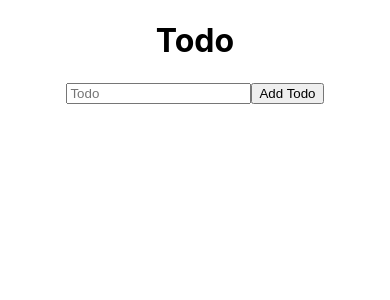
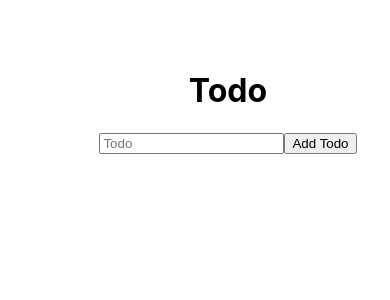
Before and after one commit to kenadil/onetech-react, a React (Create React App) app: page / in a window 390 px wide. Shown: the top 300 px of the page. Built offline with nearby package versions, Linux system fonts and the light colour scheme.

Commit message:
styles fixed

```diff
--- a/src/App.css
+++ /dev/null
@@ -1,38 +0,0 @@
-.App {
-  text-align: center;
-}
-
-.App-logo {
-  height: 40vmin;
-  pointer-events: none;
-}
-
-@media (prefers-reduced-motion: no-preference) {
-  .App-logo {
-    animation: App-logo-spin infinite 20s linear;
-  }
-}
-
-.App-header {
-  background-color: #282c34;
-  min-height: 100vh;
-  display: flex;
-  flex-direction: column;
-  align-items: center;
-  justify-content: center;
-  font-size: calc(10px + 2vmin);
-  color: white;
-}
-
-.App-link {
-  color: #61dafb;
-}
-
-@keyframes App-logo-spin {
-  from {
-    transform: rotate(0deg);
-  }
-  to {
-    transform: rotate(360deg);
-  }
-}
--- a/src/App.tsx
+++ b/src/App.tsx
@@ -1,5 +1,4 @@
 import React from "react";
-import "./App.css";
 import TodoPage from "./pages/TodoPage";
 
 const App = (): JSX.Element => {
--- a/src/components/Todo.css
+++ b/src/components/Todo.css
@@ -1,3 +1,17 @@
 .completed {
     text-decoration: line-through;
 }
+
+ul {
+    position: relative;
+    left: 10%;
+}
+
+ul > li {
+    width: 10%;
+    margin-bottom: 10px;
+}
+
+ul > p {
+    white-space: pre;
+}
--- a/src/components/TodoList.tsx
+++ b/src/components/TodoList.tsx
@@ -1,22 +1,27 @@
 import React from "react";
 import * as State from "../services/state/todoState";
 import { TodoElement } from "./TodoElement";
+import "./Todo.css";
 
 export interface ITodoListProps {
   todos: State.Todos;
   onTodoClick: (id: number) => void;
 }
 
-const TodoList: React.FC<ITodoListProps> = ({todos, onTodoClick}) => {
+const TodoList: React.FC<ITodoListProps> = ({ todos, onTodoClick }) => {
   return (
+    <div className="TodoList">
       <ul>
         {todos.map((todo) => (
-                <TodoElement key={todo.id} {...todo}
+          <TodoElement
+            key={todo.id}
+            {...todo}
             onClick={() => onTodoClick(todo.id)}
           />
         ))}
       </ul>
-    )
-}
+    </div>
+  );
+};
 
 export default TodoList;
--- a/src/containers/TodoInput.tsx
+++ b/src/containers/TodoInput.tsx
@@ -2,7 +2,8 @@ import { connect } from "react-redux";
 import { Dispatch } from "redux";
 import { Todos } from "../services/state/todoState";
 import { TodoAction, addTodo } from "../services/action";
-import { IAddTodoButtonProps, TodoInput } from "../components/TodoInput";
+import { TodoInput } from "../components/TodoInput";
+import { ITodoInputProps } from "../services/interfaces/TodoInputProps";
 
 const mapStateToProps = (state: Todos): {} => {
   return {};
@@ -10,7 +11,7 @@ const mapStateToProps = (state: Todos): {} => {
 
 const mapDispatchToProps = (
   dispatch: Dispatch<TodoAction>
-): IAddTodoButtonProps => {
+): ITodoInputProps => {
   return {
     onSubmit: (s: string) => {
       dispatch(addTodo(s));
--- /dev/null
+++ b/src/pages/TodoPage.css
@@ -0,0 +1,13 @@
+.TodoPage {
+    text-align: center;
+    width: 300px;
+    position: relative;
+    left: 39.5%;
+    top: 50px;
+}
+
+@media only screen and (max-width: 600px) {
+    .TodoPage {
+        left: 20%;
+    }
+}
--- a/src/pages/TodoPage.tsx
+++ b/src/pages/TodoPage.tsx
@@ -3,14 +3,17 @@ import { Provider } from "react-redux";
 import { store } from "../services/reducer/store";
 import TodoInput from "../containers/TodoInput";
 import TodoList from "../containers/TodoList";
+import "./TodoPage.css";
 
 const TodoPage = () => {
   return (
-    <Provider store={store}>
-      <TodoInput/>
-      <TodoList />
-    </Provider>
-  )
-}
+    <div className="TodoPage">
+      <Provider store={store}>
+        <TodoInput />
+        <TodoList />
+      </Provider>
+    </div>
+  );
+};
 
 export default TodoPage;
--- /dev/null
+++ b/src/services/interfaces/TodoElementProps.tsx
@@ -0,0 +1,5 @@
+export interface ITodoElementProps {
+    completed: boolean;
+    text: string;
+    onClick: () => void;
+}
--- /dev/null
+++ b/src/services/interfaces/TodoInputProps.tsx
@@ -0,0 +1,3 @@
+export interface ITodoInputProps {
+    onSubmit: (s: string) => void;
+  }
```
Also changed, not shown: src/components/TodoElement.tsx (+1 -6 lines), src/components/TodoInput.tsx (+2 -5 lines). Lines whose indentation alone changed are shown as unchanged.
